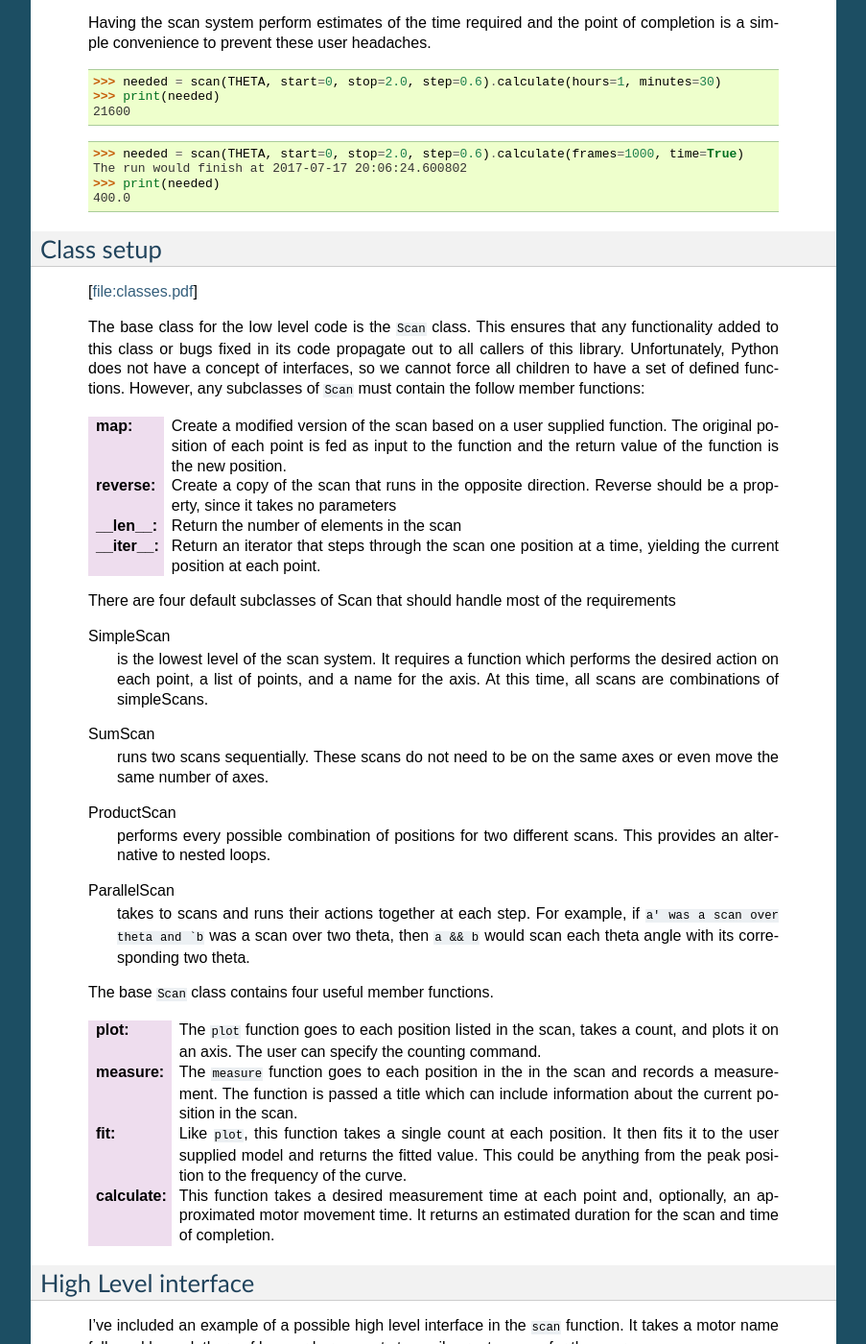
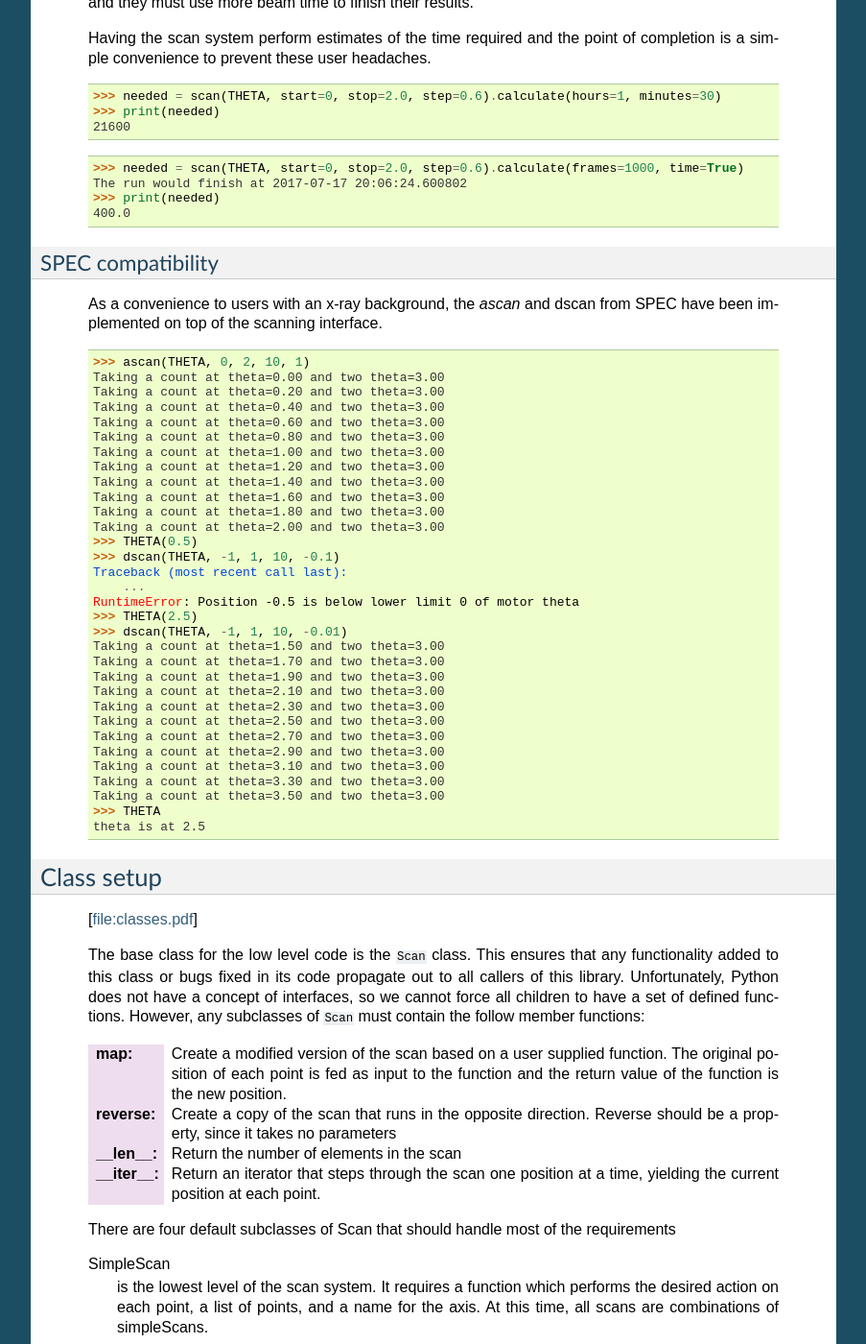
Before and after one commit to PyGenie-Scans/Scans, a Sphinx documentation site: the page built from doc/source/tutorial.rst, in a window 1280 px wide and 1400 px high, scrolled down 6144 px. Shown: the whole window at 96% size, without its empty margins (198-1101 px from the left). Built offline with Sphinx 7.4.7, drawn with Linux system fonts in a browser that asks for light colours; some of the changed text lies outside the part shown.

Commit message:
Add spec scans

```diff
--- a/Scans/__init__.py
+++ b/Scans/__init__.py
@@ -30,3 +30,7 @@ elif "ZOOM" in host:
 else:
     from .Instrument import scan, THETA, TWO_THETA, pol_measure  # noqa: F403,F401,E501
     _all += ["scan", "THETA", "TWO_THETA", "pol_measure"]
+
+# pylint: disable=wrong-import-position
+from .Spec import ascan, dscan  # noqa: F403,F401,E501
+_all += ["ascan", "dscan"]
--- a/doc/source/tutorial.rst
+++ b/doc/source/tutorial.rst
@@ -169,6 +169,7 @@ Plot Motor Scan
   properties.  Scans that attempt to exceed these values will throw an
   error.
 
+  >>> THETA.low = 0
   >>> THETA.high = 2
   >>> scan(THETA, start=0, stop=10, count=21)
   Traceback (most recent call last):
@@ -359,6 +360,47 @@ Estimate time
   >>> print(needed) #doctest: +SKIP
   400.0
 
+SPEC compatibility
+------------------
+
+  As a convenience to users with an x-ray background, the `ascan` and
+  dscan from SPEC have been implemented on top of the scanning
+  interface.
+
+  >>> ascan(THETA, 0, 2, 10, 1)
+  Taking a count at theta=0.00 and two theta=3.00
+  Taking a count at theta=0.20 and two theta=3.00
+  Taking a count at theta=0.40 and two theta=3.00
+  Taking a count at theta=0.60 and two theta=3.00
+  Taking a count at theta=0.80 and two theta=3.00
+  Taking a count at theta=1.00 and two theta=3.00
+  Taking a count at theta=1.20 and two theta=3.00
+  Taking a count at theta=1.40 and two theta=3.00
+  Taking a count at theta=1.60 and two theta=3.00
+  Taking a count at theta=1.80 and two theta=3.00
+  Taking a count at theta=2.00 and two theta=3.00
+  >>> THETA(0.5)
+  >>> dscan(THETA, -1, 1, 10, -0.1)
+  Traceback (most recent call last):
+      ...
+  RuntimeError: Position -0.5 is below lower limit 0 of motor theta
+  >>> THETA(2.5)
+  >>> dscan(THETA, -1, 1, 10, -0.01)
+  Taking a count at theta=1.50 and two theta=3.00
+  Taking a count at theta=1.70 and two theta=3.00
+  Taking a count at theta=1.90 and two theta=3.00
+  Taking a count at theta=2.10 and two theta=3.00
+  Taking a count at theta=2.30 and two theta=3.00
+  Taking a count at theta=2.50 and two theta=3.00
+  Taking a count at theta=2.70 and two theta=3.00
+  Taking a count at theta=2.90 and two theta=3.00
+  Taking a count at theta=3.10 and two theta=3.00
+  Taking a count at theta=3.30 and two theta=3.00
+  Taking a count at theta=3.50 and two theta=3.00
+  >>> THETA
+  theta is at 2.5
+
+
 Class setup
 ===========
 
```
